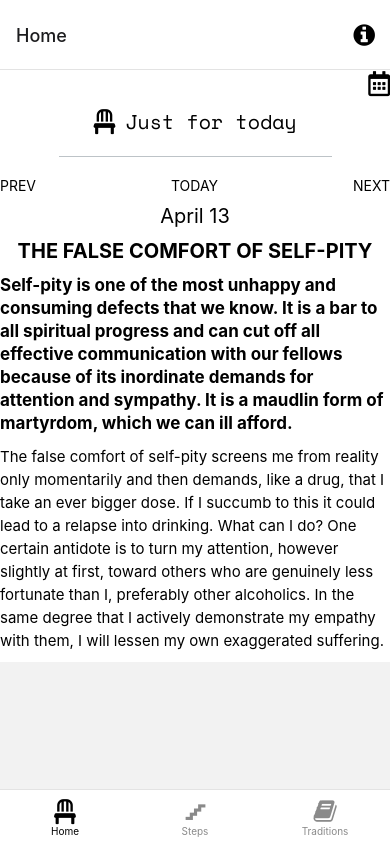
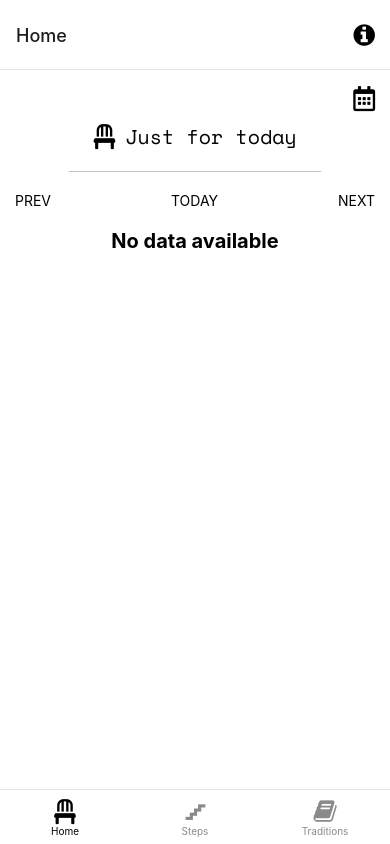
Before and after one commit to WildPastry/JustForToday, a React Native app: screen /Home in a window 390 px wide. Built offline with nearby package versions, Linux system fonts and the light colour scheme; what expo-linking would draw is missing.

Commit message:
Remove data for trial

```diff
--- a/app/hooks/useCachedResources.ts
+++ b/app/hooks/useCachedResources.ts
@@ -28,7 +28,7 @@ export default function useCachedResources(): boolean {
         });
 
         // Load data
-        await dispatch(setData());
+        // await dispatch(setData());
       } catch (e) {
         // Set error screen if failed
         dispatch(setError(true));
--- a/app/screens/Home.tsx
+++ b/app/screens/Home.tsx
@@ -64,7 +64,9 @@ const Home: React.FC = (): JSX.Element => {
   // Render app
   const renderApp = () => {
     return (
-      <View>
+      <ForwardedScrollView
+        contentContainerStyle={styles.container}
+        ref={scrollViewRef}>
         {/* Calendar icon */}
         <FontAwesome5
           style={styles.calendarIcon}
@@ -96,7 +98,7 @@ const Home: React.FC = (): JSX.Element => {
         ) : (
           <Reflection />
         )}
-      </View>
+      </ForwardedScrollView>
     );
   };
   // Check for error state
```
